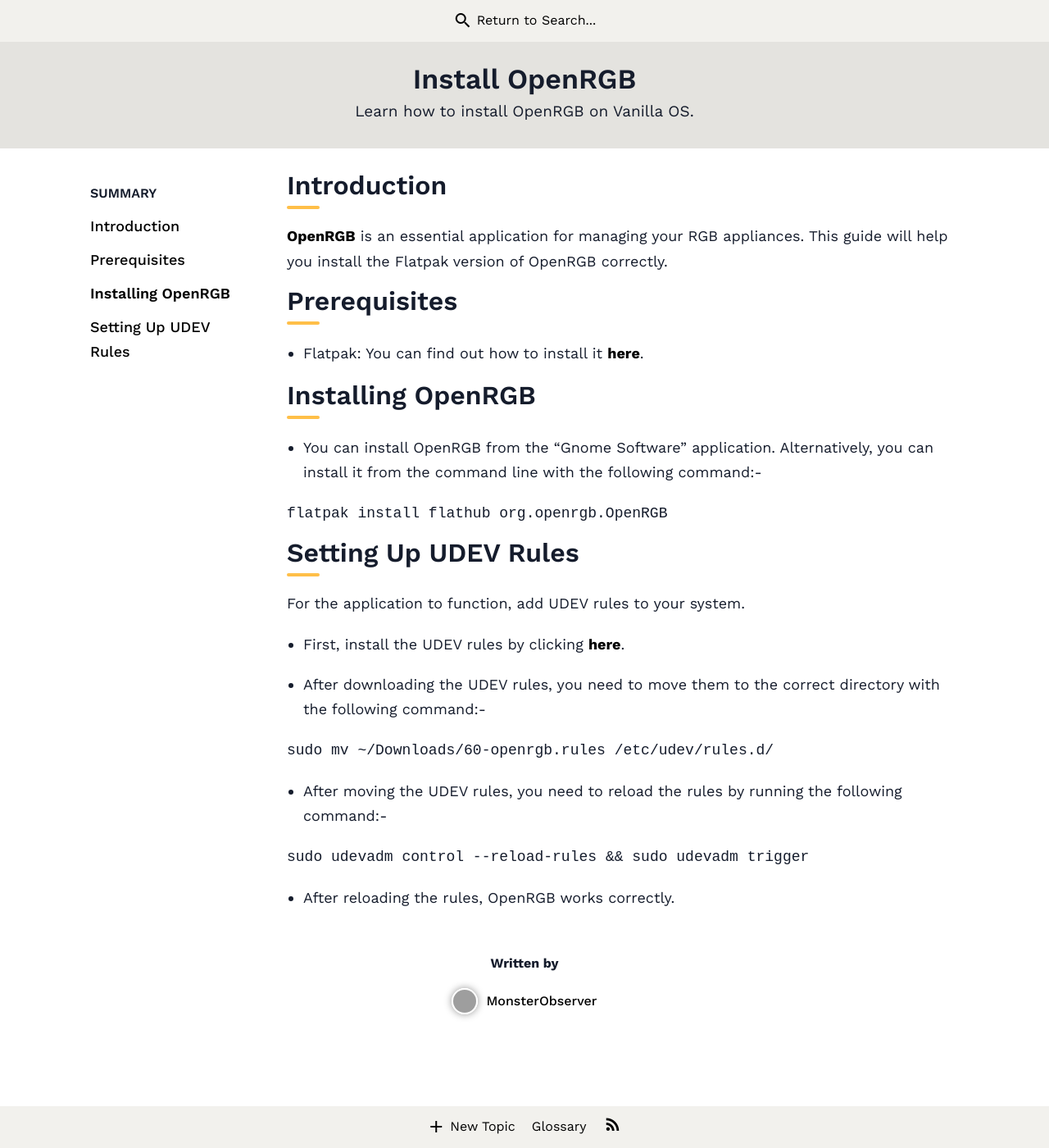
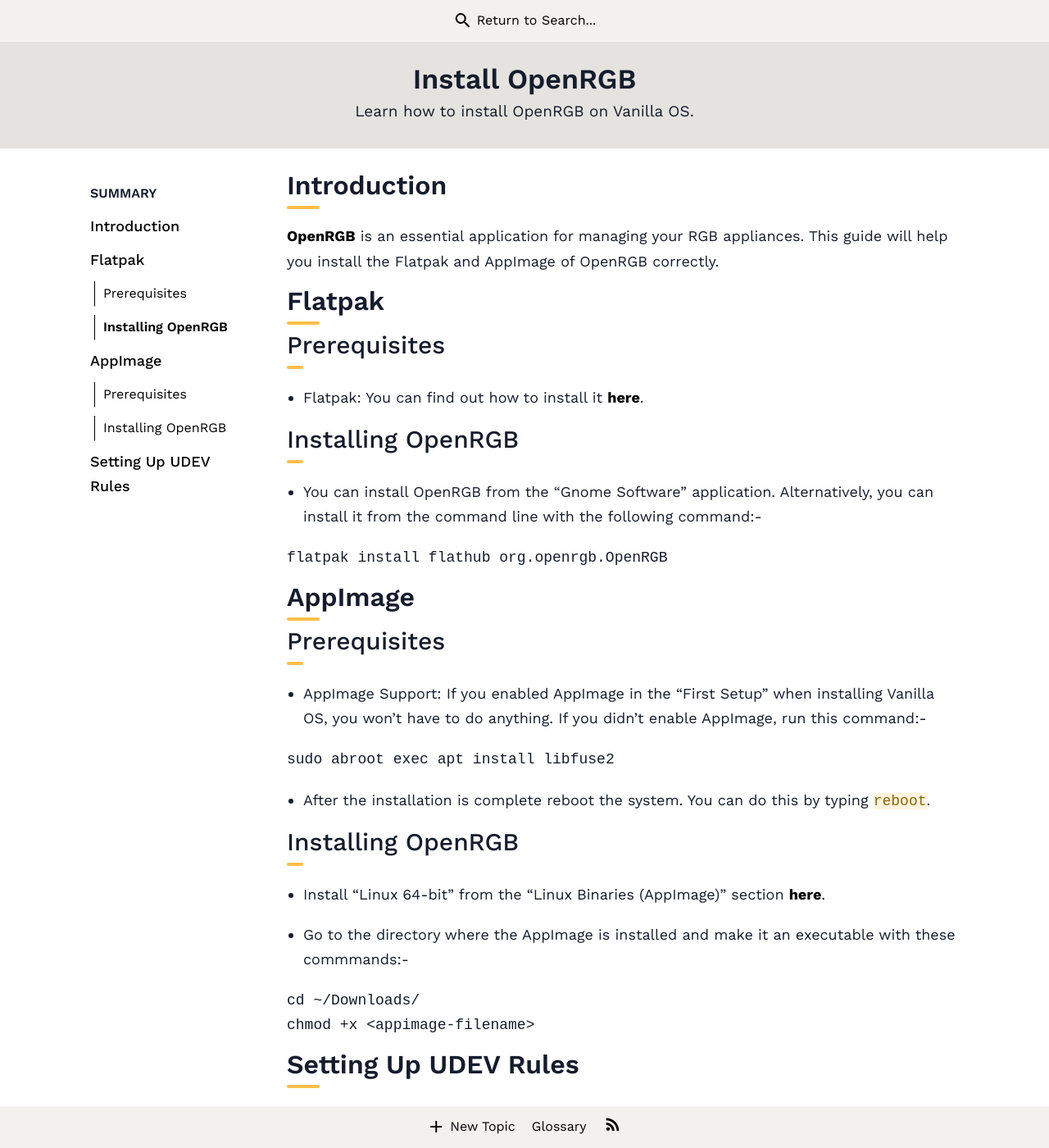
Before and after one commit to Vanilla-OS/handbook, a Jekyll site: the page built from _posts/2023-01-24-install-openrgb.md, in a window 1280 px wide and 1400 px high. Shown: the whole window at 82% size. Built offline with Jekyll 4.4.1, drawn with Linux system fonts in a browser that asks for light colours; nearby versions of some CDN libraries; a style sheet for code colours, icons or effects is not loaded; grey boxes are pictures that could not be loaded.

Commit message:
Add AppImage Guide

````diff
--- a/_posts/2023-01-20-install-openrgb.md
+++ b/_posts/2023-01-24-install-openrgb.md
@@ -10,18 +10,43 @@
 
 ## Introduction
 
-[**OpenRGB**](https://openrgb.org/) is an essential application for managing your RGB appliances. This guide will help you install the Flatpak version of OpenRGB correctly.
+[**OpenRGB**](https://openrgb.org/) is an essential application for managing your RGB appliances. This guide will help you install the Flatpak and AppImage of OpenRGB correctly.
 
-## Prerequisites
+## Flatpak
+
+### Prerequisites
 
 - Flatpak: You can find out how to install it [**here**](/2022/12/09/install-flatpaks.html).
 
-## Installing OpenRGB
+### Installing OpenRGB
 
 - You can install OpenRGB from the "Gnome Software" application. Alternatively, you can install it from the command line with the following command:-
 
 ```bash
 flatpak install flathub org.openrgb.OpenRGB
+```
+
+## AppImage
+
+### Prerequisites
+
+- AppImage Support: If you enabled AppImage in the "First Setup" when installing Vanilla OS, you won't have to do anything. If you didn't enable AppImage, run this command:-
+
+```bash
+sudo abroot exec apt install libfuse2
+```
+
+- After the installation is complete reboot the system. You can do this by typing `reboot`.
+
+### Installing OpenRGB
+
+- Install "Linux 64-bit" from the "Linux Binaries (AppImage)" section [**here**](https://gitlab.com/CalcProgrammer1/OpenRGB/-/releases/permalink/latest#Linux-64-bit).
+
+- Go to the directory where the AppImage is installed and make it an executable with these commmands:-
+
+```bash
+cd ~/Downloads/
+chmod +x <appimage-filename>
 ```
 
 ## Setting Up UDEV Rules
````
